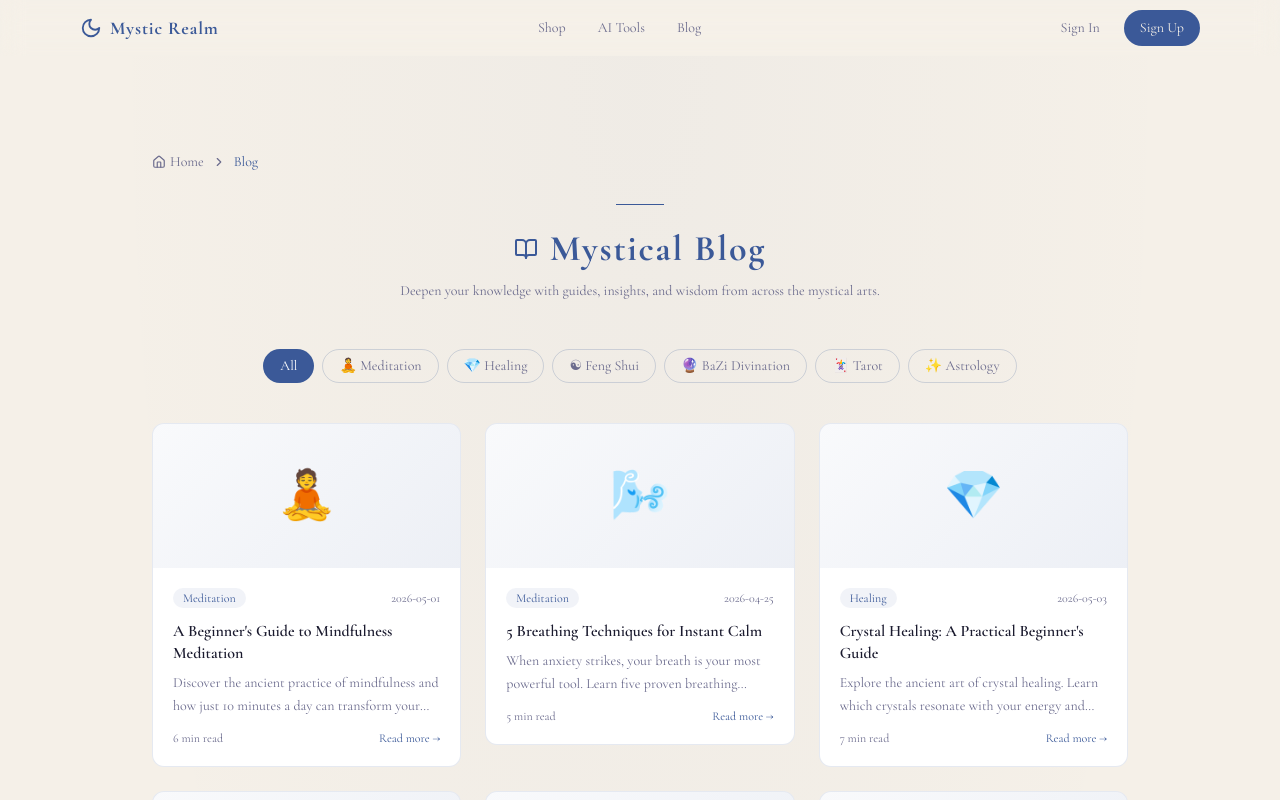
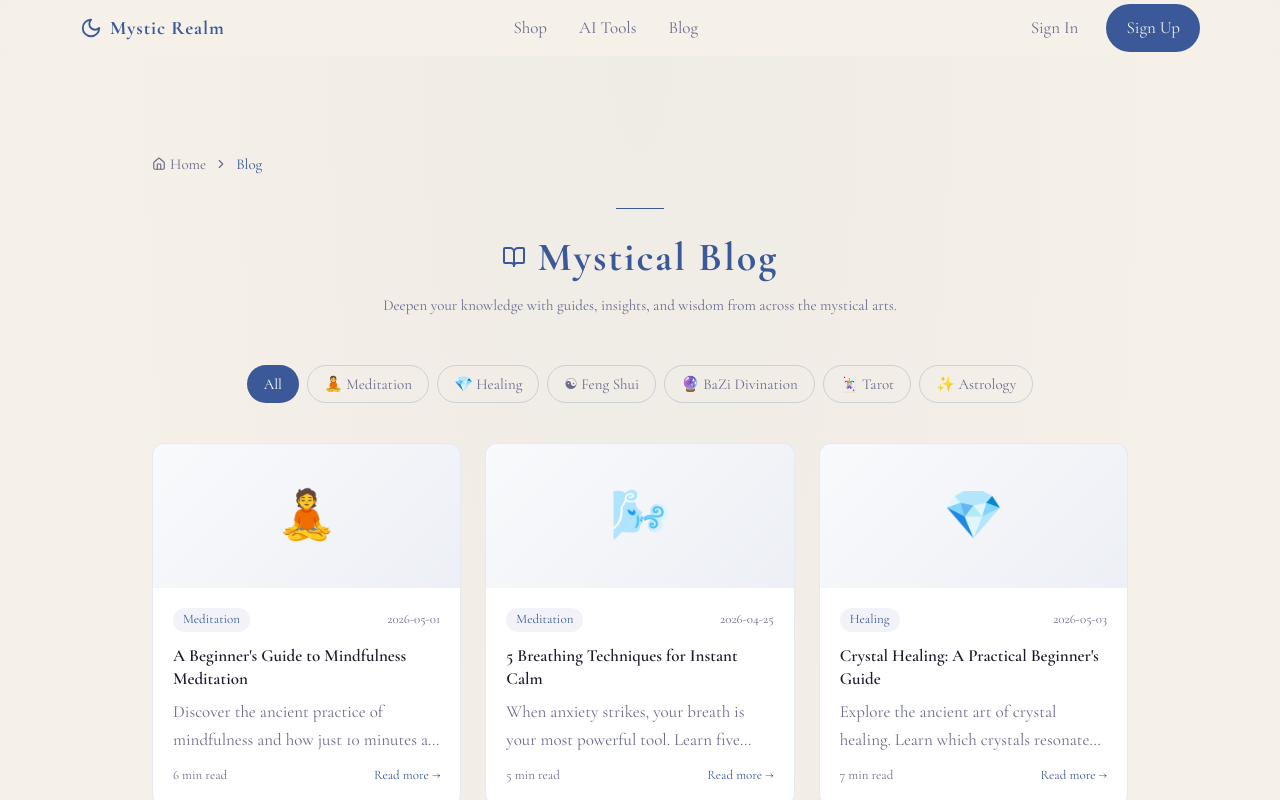
Before and after one commit to bevenced/mystic-realm, a Next.js app: page /blog in a window 1280 px wide. Shown: the top 800 px of the page. Built offline with nearby package versions, Linux system fonts and the light colour scheme; no server answers.

Commit message:
ui: 放大全站字体系统 - body 17px / text-sm 15px / text-xs 13px

```diff
--- a/app/globals.css
+++ b/app/globals.css
@@ -93,6 +93,28 @@ body {
   background-color: var(--color-bg);
   color: var(--color-text);
   font-family: var(--font-theme);
+  font-size: 17px;
+  line-height: 1.7;
+  -webkit-font-smoothing: antialiased;
+  -moz-osx-font-smoothing: grayscale;
+}
+
+/* 所有默认段落和文本 */
+p, li, label, input, textarea, select, button {
+  font-size: inherit;
+  line-height: inherit;
+}
+
+/* 所有链接默认稍大 */
+a {
+  font-size: inherit;
+}
+
+/* Tailwind text-xs/sm 在小屏上也不小于 14px */
+@media (max-width: 640px) {
+  body {
+    font-size: 16px;
+  }
 }
 
 /* 只给 body 和关键容器做主题切换过渡，不影响所有元素 */
@@ -218,8 +240,12 @@ footer,
 }
 
 /* ===== 博客文章内容样式 ===== */
+.prose-mystic {
+  font-size: 17px;
+  line-height: 1.8;
+}
 .prose-mystic h2 {
-  font-size: 1.5rem;
+  font-size: 1.75rem;
   font-weight: 700;
   color: var(--color-primary);
   margin-top: 2.5rem;
--- a/components/features/BlogCard.tsx
+++ b/components/features/BlogCard.tsx
@@ -79,7 +79,7 @@ export default function BlogCard({
 
         {/* Excerpt */}
         <p
-          className="text-sm leading-relaxed mb-3"
+          className="text-base leading-relaxed mb-3"
           style={{
             color: c.textMuted,
             display: "-webkit-box",
--- a/components/ui/FeatureSection.tsx
+++ b/components/ui/FeatureSection.tsx
@@ -60,7 +60,7 @@ export default function FeatureSection() {
                 {f.title}
               </h3>
               <p
-                className="text-sm leading-relaxed max-w-xs mx-auto"
+                className="text-base leading-relaxed max-w-xs mx-auto"
                 style={{ color: "var(--color-text-muted)" }}
               >
                 {f.desc}
--- a/components/ui/Navbar.tsx
+++ b/components/ui/Navbar.tsx
@@ -30,7 +30,7 @@ export default function Navbar() {
 
         {/* 桌面端导航链接 */}
         <div
-          className="hidden md:flex items-center gap-8 text-sm"
+          className="hidden md:flex items-center gap-8"
           style={{ color: "var(--color-text-muted)" }}
         >
           <Link href="/shop" className="nav-link theme-transition hover:text-[var(--color-primary)]">
@@ -49,12 +49,12 @@ export default function Navbar() {
           {!isSignedIn && (
             <>
               <SignInButton mode="modal">
-                <button className="text-sm px-4 py-2 rounded-full theme-transition" style={{ color: "var(--color-text-muted)", border: "1px solid var(--color-border-tertiary)" }}>
+                <button className="px-5 py-2.5 rounded-full theme-transition" style={{ color: "var(--color-text-muted)", border: "1px solid var(--color-border-tertiary)" }}>
                   Sign In
                 </button>
               </SignInButton>
               <SignUpButton mode="modal">
-                <button className="text-sm px-4 py-2 rounded-full ml-2 theme-transition" style={{ backgroundColor: "var(--color-primary)", color: "var(--color-bg)", border: "none" }}>
+                <button className="px-5 py-2.5 rounded-full ml-2 theme-transition" style={{ backgroundColor: "var(--color-primary)", color: "var(--color-bg)", border: "none" }}>
                   Sign Up
                 </button>
               </SignUpButton>
--- a/tailwind.config.ts
+++ b/tailwind.config.ts
@@ -8,7 +8,6 @@ const config: Config = {
   theme: {
     extend: {
       colors: {
-        // 六主题颜色将在 CSS 变量中动态切换
         meditation: { primary: "#3B5998", bg: "#F5F0E8" },
         healing: { primary: "#5A8C6A", bg: "#FFF8F0" },
         fengshui: { primary: "#C0392B", bg: "#1A1A1A" },
@@ -16,6 +15,16 @@ const config: Config = {
         tarot: { primary: "#FFD700", bg: "#0D0D2B" },
         astrology: { primary: "#C0C0C0", bg: "#020817" },
       },
+      fontSize: {
+        xs: ["0.8125rem", { lineHeight: "1.5" }],     // 13px
+        sm: ["0.9375rem", { lineHeight: "1.6" }],     // 15px
+        base: ["1.0625rem", { lineHeight: "1.7" }],   // 17px
+        lg: ["1.1875rem", { lineHeight: "1.7" }],     // 19px
+        xl: ["1.375rem", { lineHeight: "1.6" }],      // 22px
+        "2xl": ["1.625rem", { lineHeight: "1.5" }],   // 26px
+        "3xl": ["2rem", { lineHeight: "1.3" }],       // 32px
+        "4xl": ["2.5rem", { lineHeight: "1.2" }],     // 40px
+      },
     },
   },
   plugins: [],
```
